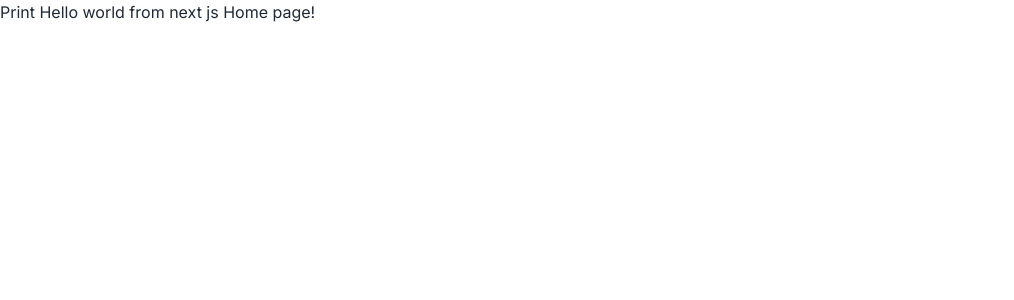
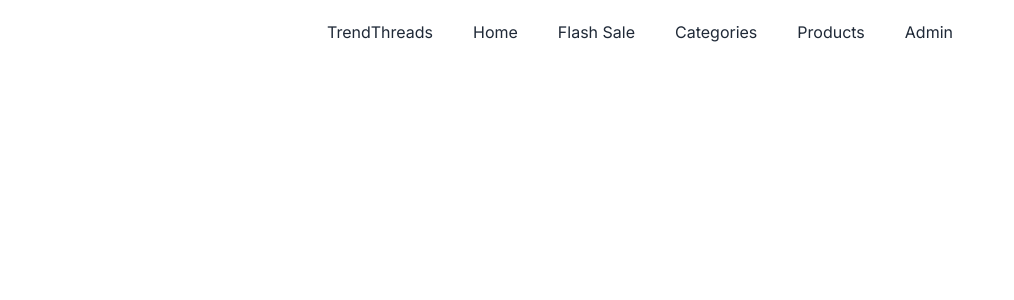
Before and after one commit to RahmanRakib9/TrendThreads_Client, a Next.js app: page / in a window 1280 px wide. Shown: the top 300 px of the page, without its empty margins (0-1014 px from the left). Built offline with nearby package versions, Linux system fonts and the light colour scheme.

Commit message:
feat:create navbar

```diff
--- a/src/app/layout.tsx
+++ b/src/app/layout.tsx
@@ -1,6 +1,7 @@
 import type { Metadata } from "next";
 import { Inter } from "next/font/google";
 import "./globals.css";
+import Navbar from "@/components/shared/Navbar";
 
 const inter = Inter({ subsets: ["latin"] });
 
@@ -16,6 +17,7 @@ export default function RootLayout({
 }>) {
   return (
     <html lang="en" data-theme="light">
+      <Navbar/>
       <body className={inter.className}>{children}</body>
     </html>
   );
--- a/src/app/page.tsx
+++ b/src/app/page.tsx
@@ -3,7 +3,6 @@ import React from 'react';
 const page = () => {
   return (
     <div>
-      <h1>Print Hello world from next js Home page!</h1>
     </div>
   );
 };
--- /dev/null
+++ b/src/components/shared/Navbar.tsx
@@ -0,0 +1,19 @@
+import Link from 'next/link';
+import React from 'react';
+
+const Navbar = () => {
+    return (
+        <nav className='mt-5'>
+            <div className='space-x-10 text-center'>
+                <Link href="/">TrendThreads</Link>
+                <Link href="/">Home</Link>
+                <Link href="/">Flash Sale</Link>
+                <Link href="/">Categories</Link>
+                <Link href="/">Products</Link>
+                <Link href="/">Admin</Link>
+            </div>
+        </nav>
+    );
+};
+
+export default Navbar;
```
